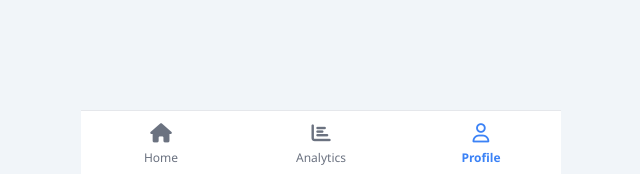
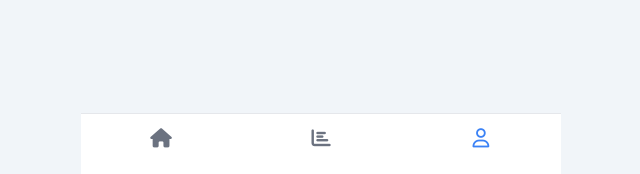
Before and after one commit to SaikatDas0019/ExamMate2.0, a Flask app: template templates/teacher_profile.html in a window 1280 px wide. Shown: the part 626-800 px from the top of the page, without its empty margins (319-959 px from the left). Run offline with Flask 3, Linux system fonts and the light colour scheme; the template is opened without the code that fills it, so the values that code supplies are empty; some libraries are stand-ins or nearby versions.

Commit message:
Adjust bottom nav padding and remove redundant spans

```diff
--- a/templates/teacher_profile.html
+++ b/templates/teacher_profile.html
@@ -90,7 +90,7 @@
         .bottom-nav {
             position: fixed; bottom: 0; left: 50%; transform: translateX(-50%);
             width: 100%; max-width: 480px; background: #ffffff; border-top: 1px solid #e5e7eb;
-            display: flex; justify-content: space-around; padding: 8px 0; z-index: 1000;
+            display: flex; justify-content: space-around; padding: 10px 0 20px 0; z-index: 1000;
         }
         .nav-item { display: flex; flex-direction: column; align-items: center; color: #6b7280; font-size: 0.75rem; cursor: pointer; flex: 1; text-decoration: none;}
         .nav-item.active { color: #3b82f6; font-weight: bold; }
@@ -184,13 +184,13 @@
     <!-- Bottom Nav -->
     <div class="bottom-nav">
         <a href="teacher_dashboard.html" class="nav-item">
-            <div class="nav-icon"><i class="fas fa-home"></i></div><span>Home</span>
+            <div class="nav-icon"><i class="fas fa-home"></i></div>
         </a>
         <a href="teacher_analytics.html" class="nav-item">
-            <div class="nav-icon"><i class="fas fa-chart-bar"></i></div><span>Analytics</span>
+            <div class="nav-icon"><i class="fas fa-chart-bar"></i></div>
         </a>
         <a href="teacher_profile.html" class="nav-item active">
-            <div class="nav-icon"><i class="far fa-user"></i></div><span>Profile</span>
+            <div class="nav-icon"><i class="far fa-user"></i></div>
         </a>
     </div>
 
```
